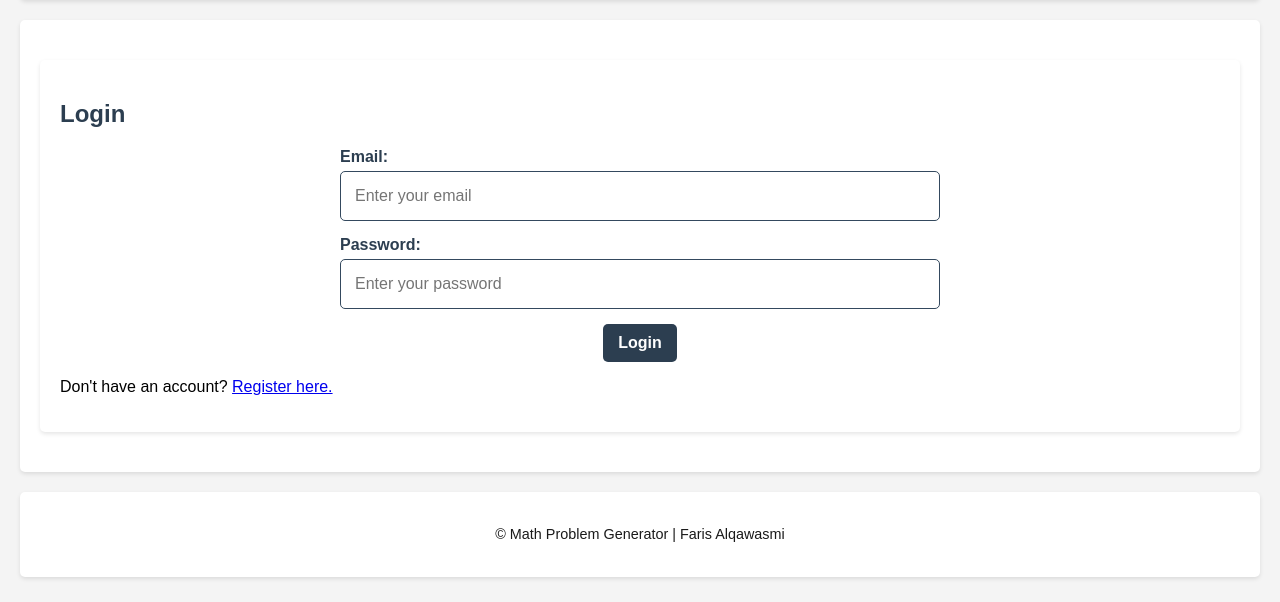
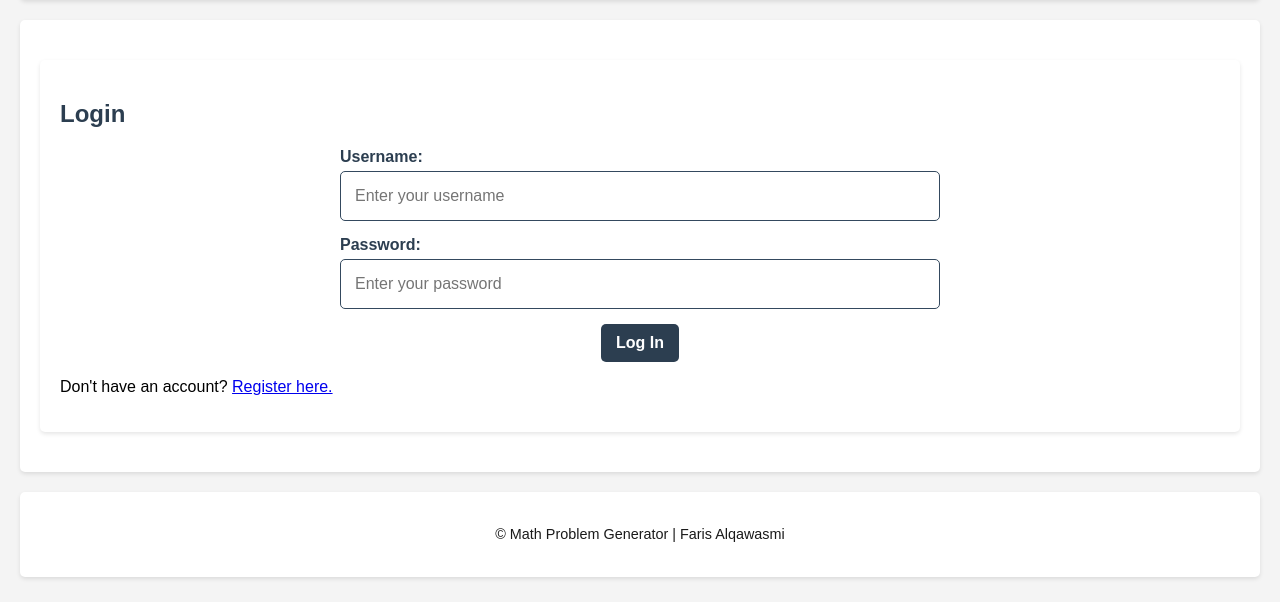
Before and after one commit to FarisAlqawasmi/COMP2011---Web-Application-Development-CW2, a Flask app: page /login in a window 1280 px wide. Shown: the part 72-674 px from the top of the page. Run offline with Flask 3, Linux system fonts and the light colour scheme.

Commit message:
Hopefully last commit

```diff
--- a/CW2/app/forms.py
+++ b/CW2/app/forms.py
@@ -22,7 +22,7 @@ class RegisterForm(FlaskForm):
 
 
 class LoginForm(FlaskForm):
-    email = StringField('Email', validators=[DataRequired(), Email()])
+    username = StringField('Username', validators=[DataRequired()])
     password = PasswordField('Password', validators=[DataRequired()])
     submit = SubmitField('Log In')
 
--- a/CW2/app/static/style.css
+++ b/CW2/app/static/style.css
@@ -158,6 +158,14 @@ form button {
     cursor: pointer;
 }
 
+form button.register-btn {
+    width: auto;
+}
+
+form button.login-btn {
+    width: auto;
+}
+
 form button:hover {
     background-color: #34495e;
     transition: 0.3s ease;
@@ -167,7 +175,7 @@ form button:hover {
 form div {
     display: flex;
     flex-direction: column;
-    align-items: flex-start;
+    align-items: center;
     width: 100%;
     max-width: 600px;
 }
--- a/CW2/app/templates/login.html
+++ b/CW2/app/templates/login.html
@@ -1,4 +1,3 @@
-
 {% extends "base.html" %}
 
 {% block content %}
@@ -7,14 +6,16 @@
     <form method="POST" action="{{ url_for('login') }}">
         {{ form.hidden_tag() }}
         <div>
-            <label for="email">Email:</label>
-            {{ form.email(class_='form-control', placeholder='Enter your email') }}
+            <label for="username">Username:</label>
+            {{ form.username(class="form-control", placeholder="Enter your username") }}
         </div>
         <div>
             <label for="password">Password:</label>
-            {{ form.password(class_='form-control', placeholder='Enter your password') }}
+            {{ form.password(class="form-control", placeholder="Enter your password") }}
         </div>
-        <button type="submit" class="btn">Login</button>
+        <div>
+            <button type="submit" class="btn login-btn">Log In</button>
+        </div>
     </form>
     <p>
         Don't have an account?
--- a/CW2/app/templates/register.html
+++ b/CW2/app/templates/register.html
@@ -21,7 +21,7 @@
             <label for="confirm_password">Confirm Password:</label>
             {{ form.confirm_password(class_='form-control', placeholder='Confirm your password') }}
         </div>
-        <button type="submit" class="btn">Register</button>
+        <button type="submit" class="btn register-btn">Register</button>
     </form>
     <p>Already have an account? <a href="{{ url_for('login') }}">Login here.</a></p>
 </div>
--- a/CW2/app/views.py
+++ b/CW2/app/views.py
@@ -406,11 +406,11 @@ def seed_achievements():
 def login():
     form = LoginForm()
     if form.validate_on_submit():
-        email = form.email.data
+        username = form.username.data
         password = form.password.data
 
-        # Fetch the user by email
-        user = User.query.filter_by(email=email).first()
+        # Fetch the user by username
+        user = User.query.filter_by(username=username).first()
 
         if user:
             # Verify the hashed password
@@ -427,7 +427,7 @@ def login():
                 return redirect(url_for("login"))
         else:
             flash(
-                "The email entered is not found in our database. "
+                "The username entered is not found in our database. "
                 "Perhaps you haven't registered?",
                 "error"
             )
```
Also changed, not shown: CW2/app.db.
